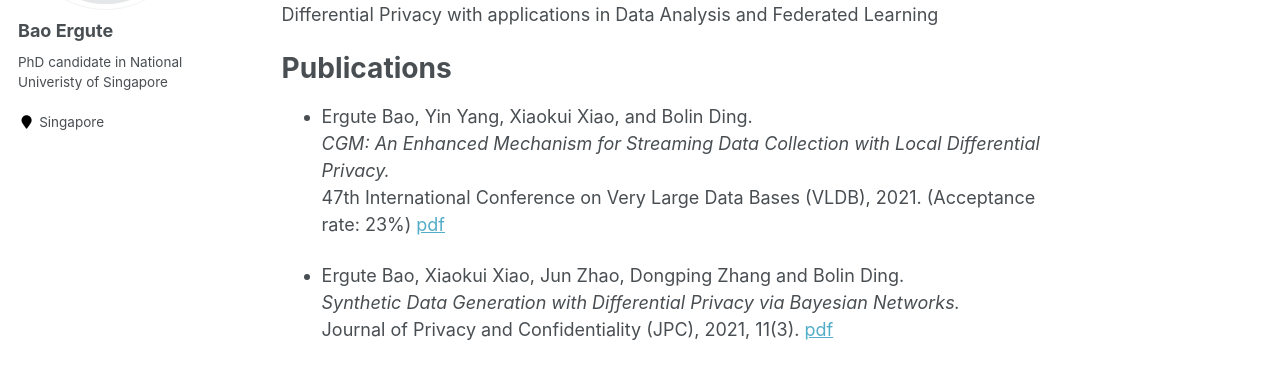
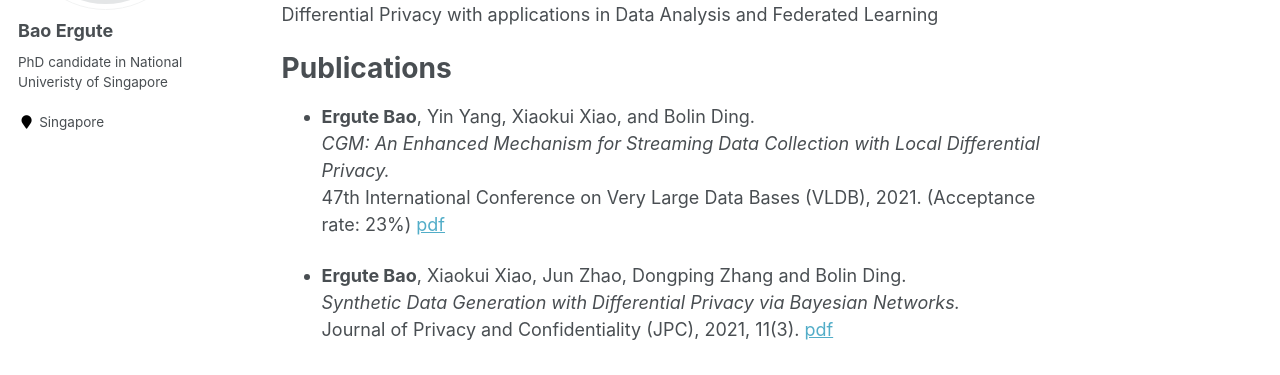
Before and after one commit to paulgute/paulgute.github.io, a Jekyll site: the page built from _pages/about.md, in a window 1280 px wide and 1173 px high. Shown: the part 283-658 px from the top of the window. Built offline with Jekyll 4.4.1, drawn with Linux system fonts in a browser that asks for light colours.

```diff
--- a/_pages/about.md
+++ b/_pages/about.md
@@ -16,14 +16,14 @@ Differential Privacy with applications in Data Analysis and Federated Learning
 
 Publications
 ======
-- Ergute Bao, Yin Yang, Xiaokui Xiao, and Bolin Ding.\
+- **Ergute Bao**, Yin Yang, Xiaokui Xiao, and Bolin Ding.\
 *CGM: An Enhanced Mechanism for Streaming Data Collection with Local Differential Privacy.*\
 47th International Conference on Very Large Data Bases (VLDB), 2021. (Acceptance rate: 23%)
 [pdf](http://vldb.org/pvldb/vol14/p2258-bao.pdf)
 <!-- <a href="http://vldb.org/pvldb/vol14/p2258-bao.pdf">link</a> -->
 
 
-- Ergute Bao, Xiaokui Xiao, Jun Zhao, Dongping Zhang and Bolin Ding.\
+- **Ergute Bao**, Xiaokui Xiao, Jun Zhao, Dongping Zhang and Bolin Ding.\
 *Synthetic Data Generation with Differential Privacy via Bayesian Networks.*\
 Journal of Privacy and Confidentiality (JPC), 2021, 11(3).
 [pdf](https://journalprivacyconfidentiality.org/index.php/jpc/article/download/776/723)
```
